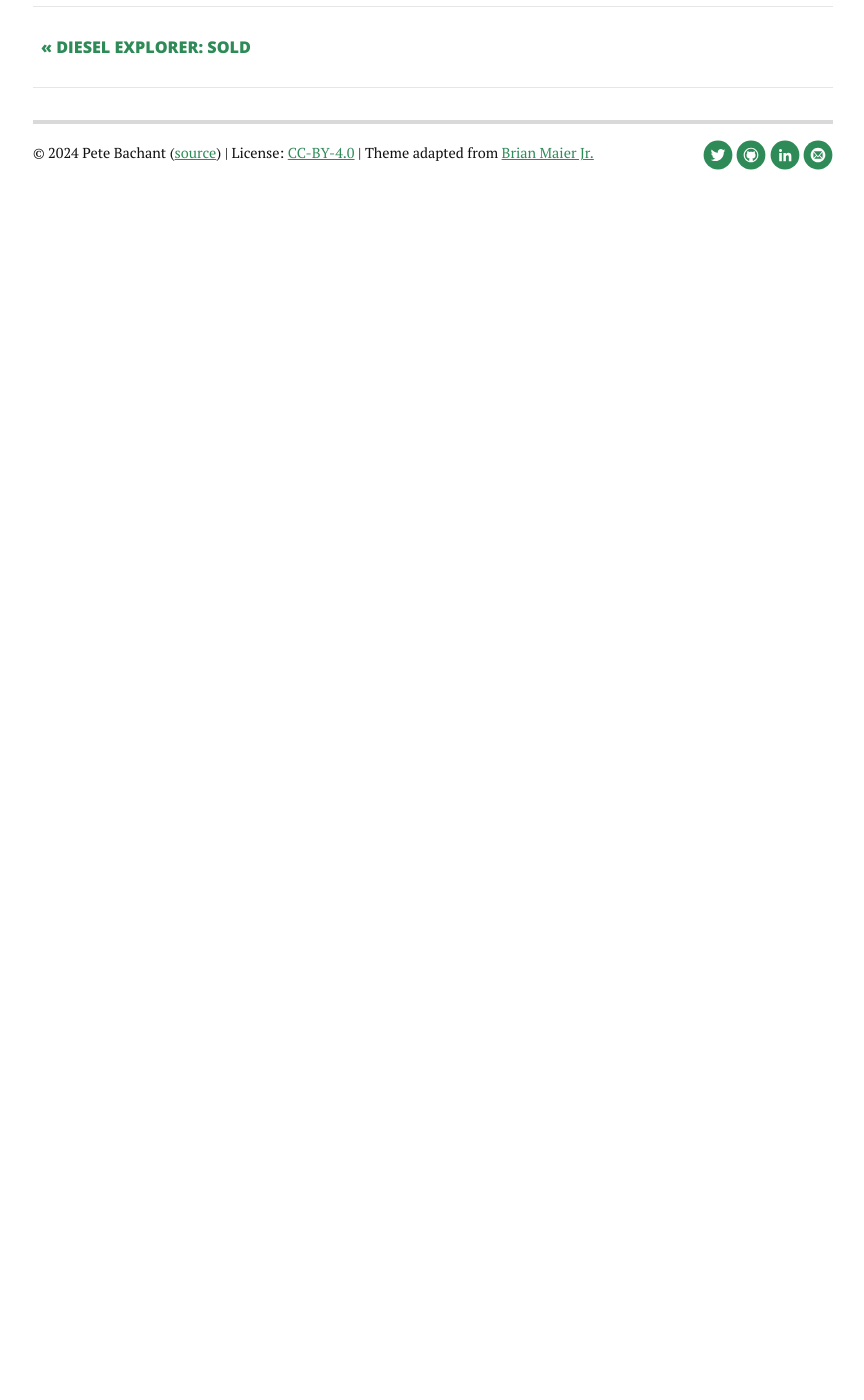
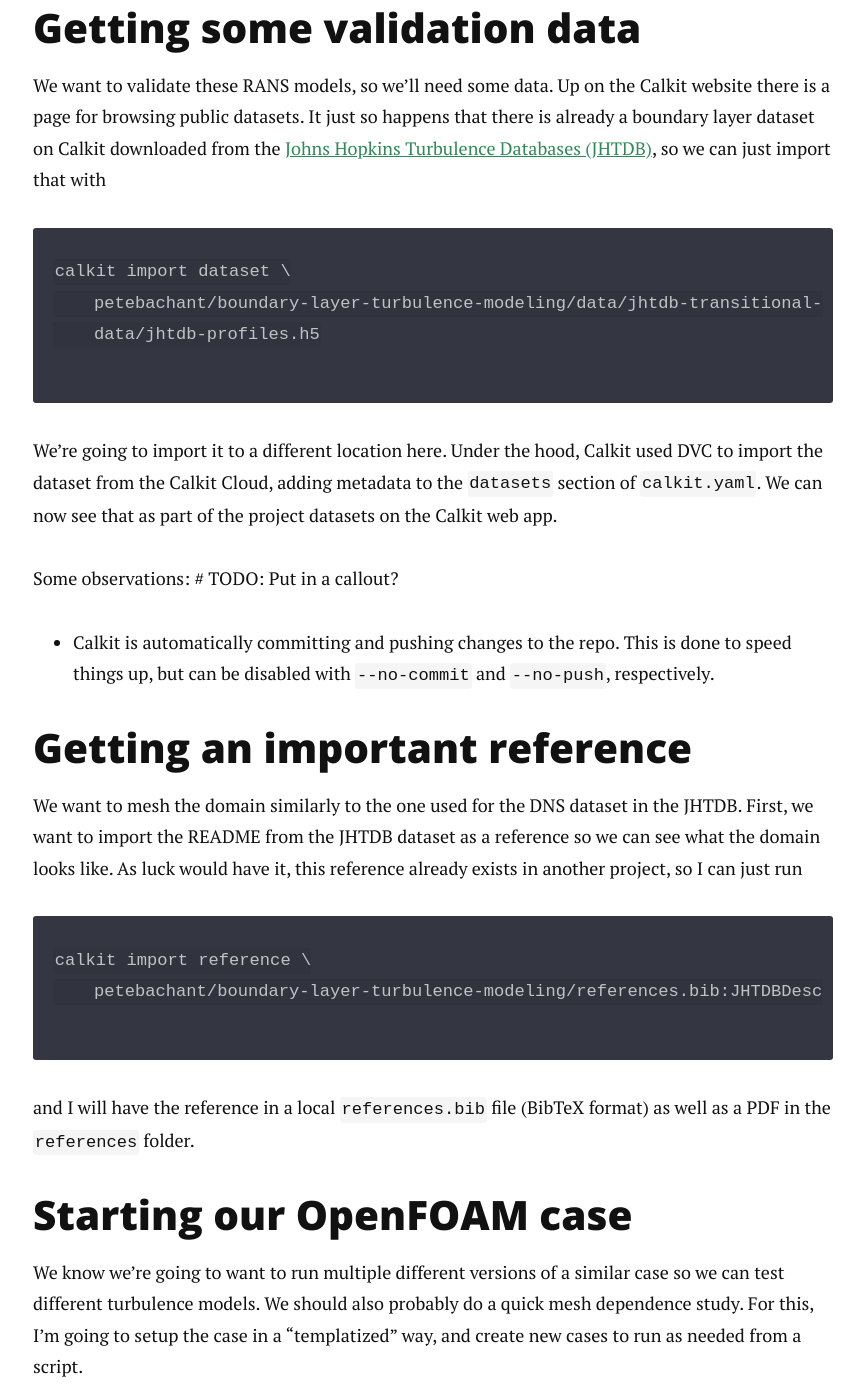
Before and after one commit to petebachant/petebachant.github.io, a Jekyll site: the page built from _posts/2024-10-15-reproducible-openfoam.markdown, in a window 1280 px wide and 1400 px high, scrolled down 3166 px. Shown: the whole window, without its empty margins (207-1071 px from the left). Built offline with Jekyll 4.4.1, drawn with Linux system fonts in a browser that asks for light colours; nearby versions of some CDN libraries; comment, search, counter and statistics services are not loaded; before the commit the page ends 3423 px from its top, so only the background shows below that; some of the changed text lies outside the part shown.

Commit message:
Add to OpenFOAM repro post

````diff
--- a/_posts/2024-10-15-reproducible-openfoam.markdown
+++ b/_posts/2024-10-15-reproducible-openfoam.markdown
@@ -114,4 +114,159 @@
 You can choose where it will go,
 but by default it will go in `$HOME/calkit`.
 
+TODO: Should this clone with a PAT?
+
 ## Getting some validation data
+
+We want to validate these RANS models, so we'll need some data.
+Up on the Calkit website there is a page for browsing public datasets.
+It just so happens that there is already a boundary layer dataset on
+Calkit downloaded from the
+[Johns Hopkins Turbulence Databases (JHTDB)](https://turbulence.pha.jhu.edu/),
+so we can just import that with
+
+```sh
+calkit import dataset \
+    petebachant/boundary-layer-turbulence-modeling/data/jhtdb-transitional-bl/time-ave-profiles.h5 \
+    data/jhtdb-profiles.h5
+```
+
+We're going to import it to a different location here.
+Under the hood, Calkit used DVC to import the dataset from the Calkit Cloud,
+adding metadata to the `datasets` section of `calkit.yaml`.
+We can now see that as part of the project datasets on the Calkit web app.
+
+Some observations: # TODO: Put in a callout?
+
+- Calkit is automatically committing and pushing changes to the repo.
+  This is done to speed things up, but can be disabled with `--no-commit`
+  and `--no-push`, respectively.
+
+## Getting an important reference
+
+We want to mesh the domain similarly to the one used for the DNS dataset in the
+JHTDB.
+First, we want to import the README from the JHTDB dataset as a reference
+so we can see what the domain looks like.
+As luck would have it, this reference already exists in another project,
+so I can just run
+
+```sh
+calkit import reference \
+    petebachant/boundary-layer-turbulence-modeling/references.bib:JHTDBDescription
+```
+
+and I will have the reference in a local `references.bib` file (BibTeX format)
+as well as a PDF in the `references` folder.
+
+## Starting our OpenFOAM case
+
+We know we're going to want to run multiple different versions of a similar
+case so we can test different turbulence models.
+We should also probably do a quick mesh dependence study.
+For this, I'm going to setup the case in a "templatized" way,
+and create new cases to run as needed from a script.
+
+I'm going to copy over some files from a case I had already created.
+You'll notice the `blockMeshDict` is actually named `blockMeshDict.template`,
+and it uses Python's string formatting syntax to parameterize certain values.
+We're also going to templatize the `constant/turbulenceProperties` file,
+so we can easily create new cases with different turbulence settings.
+
+You'll also notice this is all managed through a `run.py` script,
+but we haven't installed any of the necessary dependencies to run it.
+In order to make these simulations reproducible, we're going to use
+Docker.
+
+## Creating a reproducible OpenFOAM environment with Docker
+
+In order to run a Docker container on the local repo files,
+I'll create a Calkit Docker environment and corresponding run script with:
+
+```sh
+calkit new environment \
+    --kind docker \
+    --name "OpenFOAM with foamPy" \
+    --path sim/Dockerfile \
+    --docker-base microfluidica/openfoam:2406 \
+    --docker-add-module mambaforge \
+    --docker-add-module foampy \
+    --docker-workdir /sim \
+    --create \
+    --create-run-script \
+    --create-stage
+```
+
+TODO: This should happen in the GUI?
+
+This command will create the necessary Dockerfile,
+the environment in our project metadata,
+and will add a stage to our DVC pipeline to build the image.
+
+If we run `calkit status`, we see TODO
+
+So, we execute `calkit run`, and then `calkit save -m "Run pipeline"`.
+
+TODO: On the GUI
+
+## Creating figures
+
+We want to compare the OpenFOAM results to the DNS data,
+for which we can plot the mean velocity profiles, for example.
+Let's create a new figure TODO
+
+```sh
+calkit new figure \
+    --title "Mean velocity profiles" \
+    --path figures/mean-velocity-profiles.json \
+    --create-stage \
+    --create-script \
+    --cmd python scripts/plot-mean-velocity-profiles.py \
+    --dep sim/... \ TODO
+    --dep sim/... TODO
+```
+
+TODO: I can define a static path?
+
+Now another call to `calkit run` and `calkit save -m "Run pipeline"`
+will materialize this figure and push it to the repo.
+This figure is now viewable as its own object up on the website,
+on which we can make comments.
+Since we made it with Plotly,
+we can also zoom in, interact with the data, etc.
+
+## What about manual steps?
+
+Automation is great, and we should try to script everything if possible,
+but what about things that we only know how to do manually.
+In my case, I'm not all that great with scripting in ParaView,
+but I know how to manually create a snapshot of the mesh,
+so I'm going to do it that way, but I want it to be part of the pipeline so
+it can be tracked, and I'll be forced to regenerate the image if the
+mesh changes.
+
+```sh
+calkit new figure \
+    --path figures/mesh-snapshot.png \
+    --title "Mesh snapshot" \
+    --create-stage save-mesh-snapshot \
+    --manual-step "Save mesh image to figures/mesh-snapshot.png" \
+    --cmd "touch sim/cases/k-epsilon-ny-40/case.foam && paraview sim/cases/k-epsilon-ny-40/case.foam"
+    --dep sim/cases/k-epsilon-ny-40/constant/polyMesh
+```
+
+This command shows me a message telling me what to do, and will rerun
+if the mesh changes.
+Now let's execute `calkit run` again.
+
+## Tying it all together
+
+So we have something of a report,
+we are going to create a Jupyter notebook TODO
+
+```sh
+calkit new publication \
+    --path notebook.ipynb \
+    --create-stage \
+    --stage-template notebook-html
+```
````
